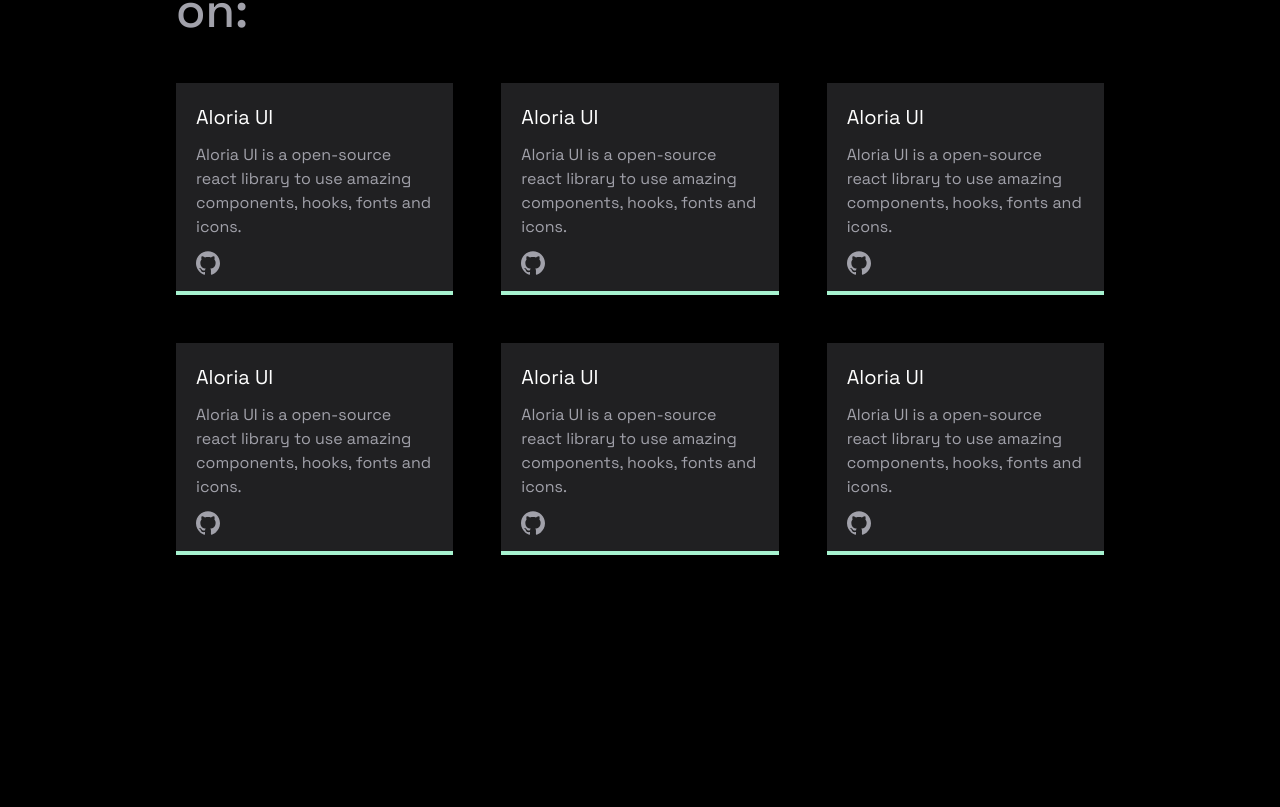
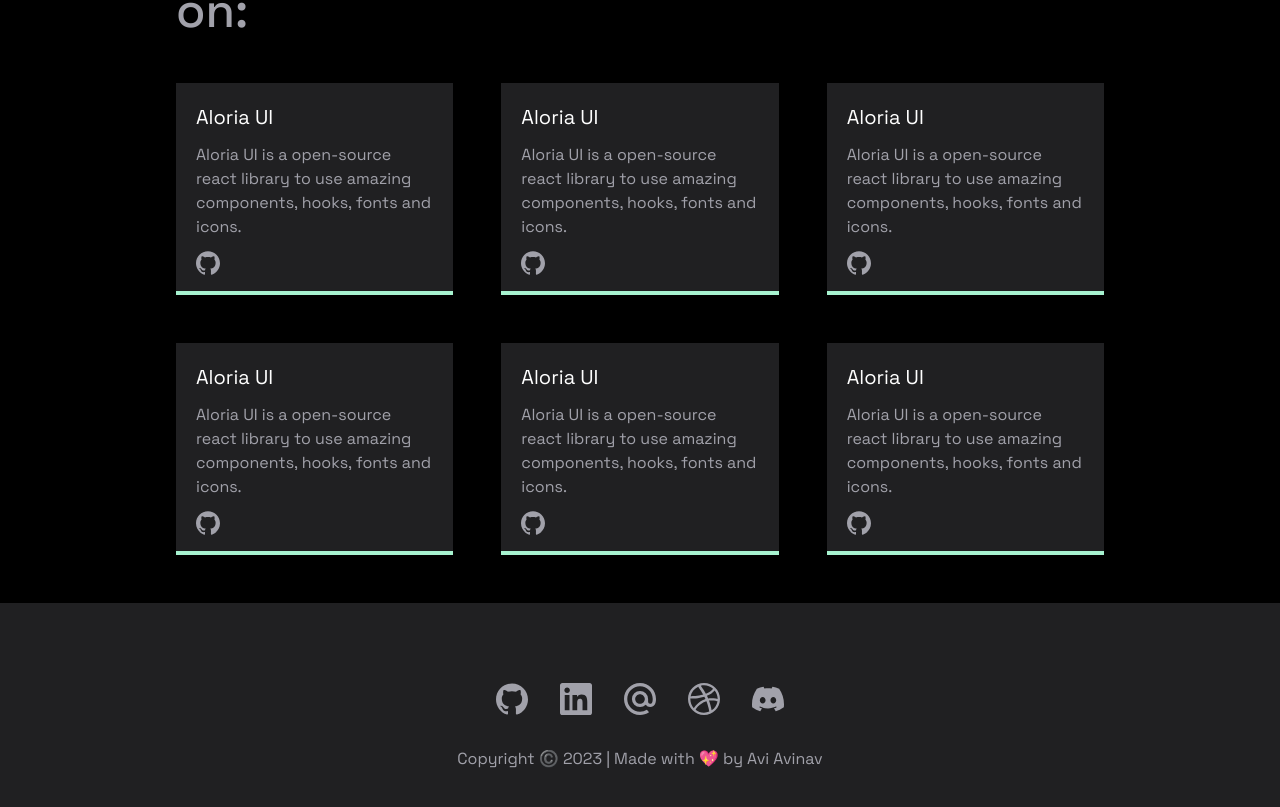
Before and after one commit to AviAvinav/aviav.me, a Next.js app: page / in a window 1280 px wide. Shown: the part 1501-2308 px from the top of the page. Before the commit the page ends 2104 px from the top, so only its background shows below. Built offline with nearby package versions, Linux system fonts and the light colour scheme.

Commit message:
made basic footer

```diff
--- /dev/null
+++ b/app/footer.tsx
@@ -0,0 +1,34 @@
+import { IconType } from "react-icons/lib";
+import {
+  SiDiscord,
+  SiDribbble,
+  SiGithub,
+  SiLinkedin,
+  SiMaildotru,
+} from "react-icons/si";
+
+const Footer = () => {
+  const icons = [
+    { id: 1, name: SiGithub },
+    { id: 2, name: SiLinkedin },
+    { id: 3, name: SiMaildotru },
+    { id: 4, name: SiDribbble },
+    { id: 5, name: SiDiscord },
+  ];
+  return (
+    <footer className="text-center space-y-8 bg-zinc-400 bg-opacity-20 px-10 sm:px-20 md:px-44 py-20">
+      <div className="flex flex-row justify-center space-x-8 items-center">
+        {icons.map((icon) => (
+          <Icon key={icon.id} SiIcon={icon.name} />
+        ))}
+      </div>
+      <p>Copyright ©️ 2023 | Made with 💖 by Avi Avinav</p>
+    </footer>
+  );
+};
+
+const Icon = ({ SiIcon }: { SiIcon: IconType }) => {
+  return <SiIcon className="text-zinc-400 h-6 w-6 md:h-8 md:w-8" />;
+};
+
+export default Footer;
--- a/app/page.tsx
+++ b/app/page.tsx
@@ -22,6 +22,7 @@ import Skill from "~/components/Skill";
 import Navbutton from "./navbutton";
 import Button from "~/components/Button";
 import Project from "~/components/Project";
+import Footer from "./footer";
 
 export default function TestPage() {
   return (
@@ -147,6 +148,7 @@ export default function TestPage() {
             />
           </div>
         </div>
+        <Footer />
       </div>
     </main>
   );
```
